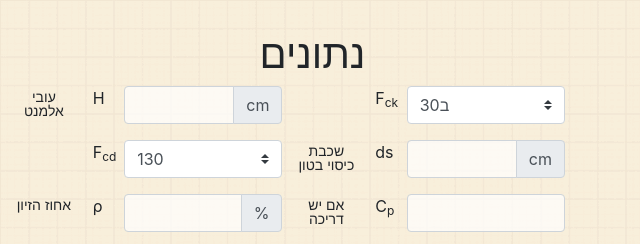
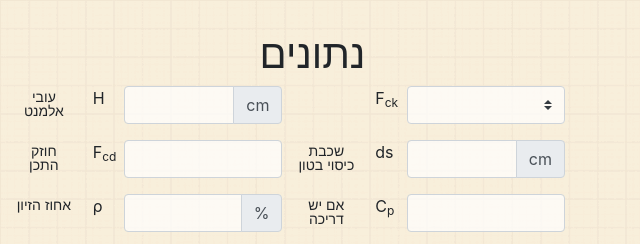
Before and after one commit to matanshap/teken446calculator, a React (Create React App) app: page / in a window 1280 px wide. Shown: the top 244 px of the page, without its empty margins (0-640 px from the left). Built offline with nearby package versions, Linux system fonts and the light colour scheme.

Commit message:
fixed select problem

```diff
--- a/src/ValuesForm.tsx
+++ b/src/ValuesForm.tsx
@@ -73,7 +73,16 @@ function SelectField(props: SelectFieldProps) {
           </Row>
         </Col>
         <Col xs="8">
-          <Form.Control required readOnly={props.readOnly} onChange={props.onChange as () => string} value={props.value} as="select" custom>
+          <Form.Control
+            required
+            readOnly={props.readOnly}
+            onChange={props.onChange as () => string}
+            value={props.value}
+            as="select"
+            custom
+            style={{backgroundColor: 'rgba(255, 255, 255, 0.7)'}}
+          >
+            <option style={{display: 'none'}} value='' />
             {props.options.map(optionValue => <option key={optionValue} value={optionValue}>{optionValue}</option>)}
           </Form.Control>
         </Col>
@@ -101,22 +110,24 @@ export default function ValuesForm(props: ValuesFormProps) {
         F<sub>ck</sub>
       </ValueField> */}
       <SelectField
+        placeholder="חוזק אופייני"
         fieldTitle={<span>F<sub>ck</sub></span>}
         options={['ב30', 'ב40', 'ב50']}
-        value={formFields.fck}
+        value={formFields.fck || ''}
         onChange={createChangeHandler('fck')}
       />
 
-      <SelectField
+      {/* <SelectField
+        placeholder="חוזק התכן"
         fieldTitle={<span>F<sub>cd</sub></span>}
         options={[130, 175, 221]}
-        value={props.fcd}
+        value={props.fcd || ''}
         readOnly
-      />
+      /> */}
 
-      {/* <ValueField required value={formFields.fcd} text="חוזק התכן" onChange={createChangeHandler('fcd')} >
+      <ValueField required value={props.fcd} text="חוזק התכן" readOnly >
         F<sub>cd</sub>
-      </ValueField> */}
+      </ValueField>
       {/* <div className="marginClass" /> */}
       <ValueField  required value={formFields.ds} onChange={createChangeHandler('ds')} text="שכבת כיסוי בטון" end="cm" >
         ds
```
